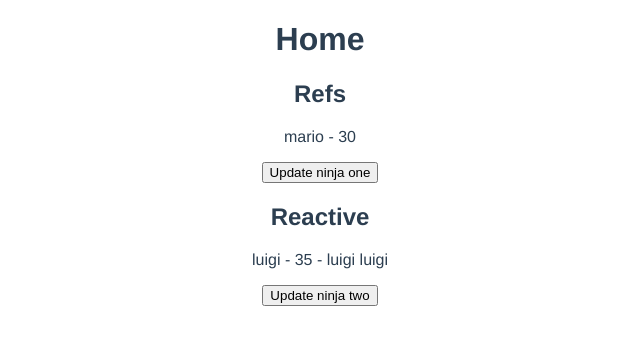
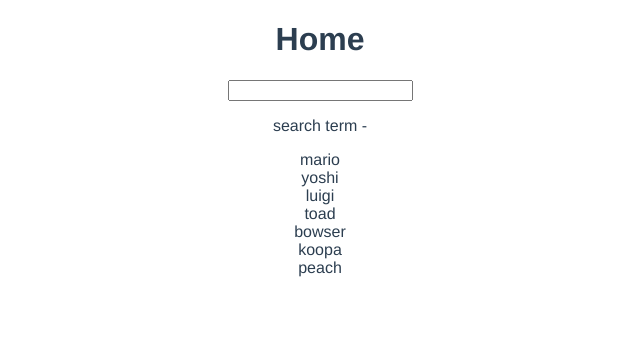
Before and after one commit to LinhKH/reaction-timer, a Vue app: page / in a window 1280 px wide. Shown: the top 344 px of the page, without its empty margins (320-960 px from the left). Built offline with nearby package versions, Linux system fonts and the light colour scheme.

Commit message:
Computed Values in the Setup Function

```diff
--- a/src/views/Home.vue
+++ b/src/views/Home.vue
@@ -1,39 +1,27 @@
 <template>
     <div class="home">
         <h1>Home</h1>
-        <h2>Refs</h2>
-        <p>{{ ninjaOne.name }} - {{ ninjaOne.age }}</p>
-        <button @click="updateNinjaOne">Update ninja one</button>
-        <h2>Reactive</h2>
-        <p>{{ ninjaTwo.name }} - {{ ninjaTwo.age }} - {{ nameTwo }}</p>
-        <button @click="updateNinjaTwo">Update ninja two</button>
+        <input type="text" v-model="search">
+        <p>search term - {{ search }}</p>
+        <div v-for="name in matchingNames" :key="name">{{ name }}</div>
     </div>
 </template>
 
 <script>
-import { reactive, ref } from 'vue'
+import { computed, ref } from 'vue'
 
 export default {
     name: 'Home',
     setup() {
-        const ninjaOne = ref({ name: 'mario', age: 30 })
-        const ninjaTwo = reactive({ name: 'luigi', age: 35 })
+        const search = ref('')
+        const names = ref(['mario', 'yoshi', 'luigi', 'toad', 'bowser', 'koopa', 'peach'])
 
-        // reactive cannot be used on primitive values
-        const nameOne = ref('mario') // will be reactive
-        let nameTwo = reactive('luigi luigi') // will NOT be reactive
+        const matchingNames = computed(() => {
+            // return ['a', 'b', 'c']
+            return names.value.filter(name => name.includes(search.value))
+        })
 
-        const updateNinjaOne = () => {
-            ninjaOne.value.age = 40
-        }
-
-        const updateNinjaTwo = () => {
-            ninjaTwo.age = 45
-            ninjaTwo.name = 'Linh Kieu'
-            nameTwo = 'Linh'
-        }
-
-        return { ninjaOne, ninjaTwo, updateNinjaOne, updateNinjaTwo, nameOne, nameTwo }
+        return { names, search, matchingNames }
     },
 }
 </script>
```
